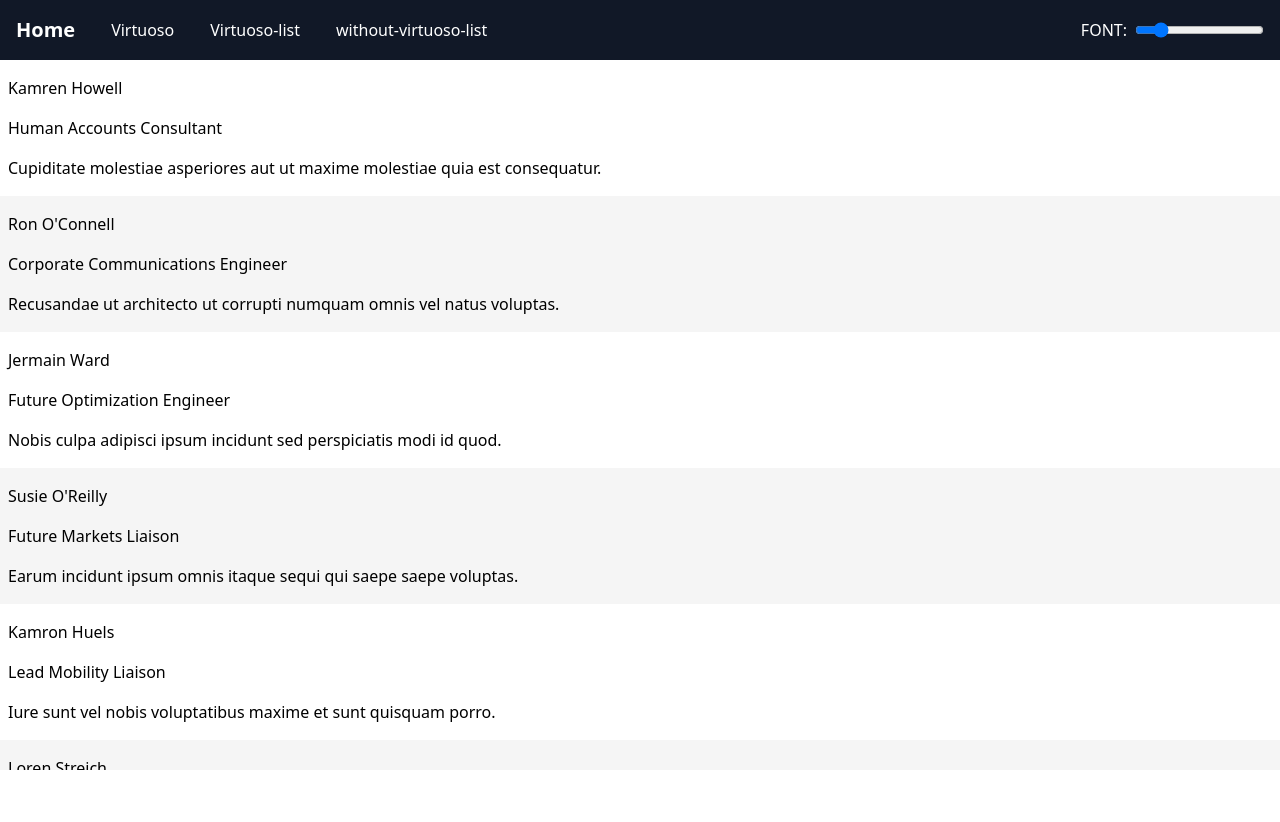
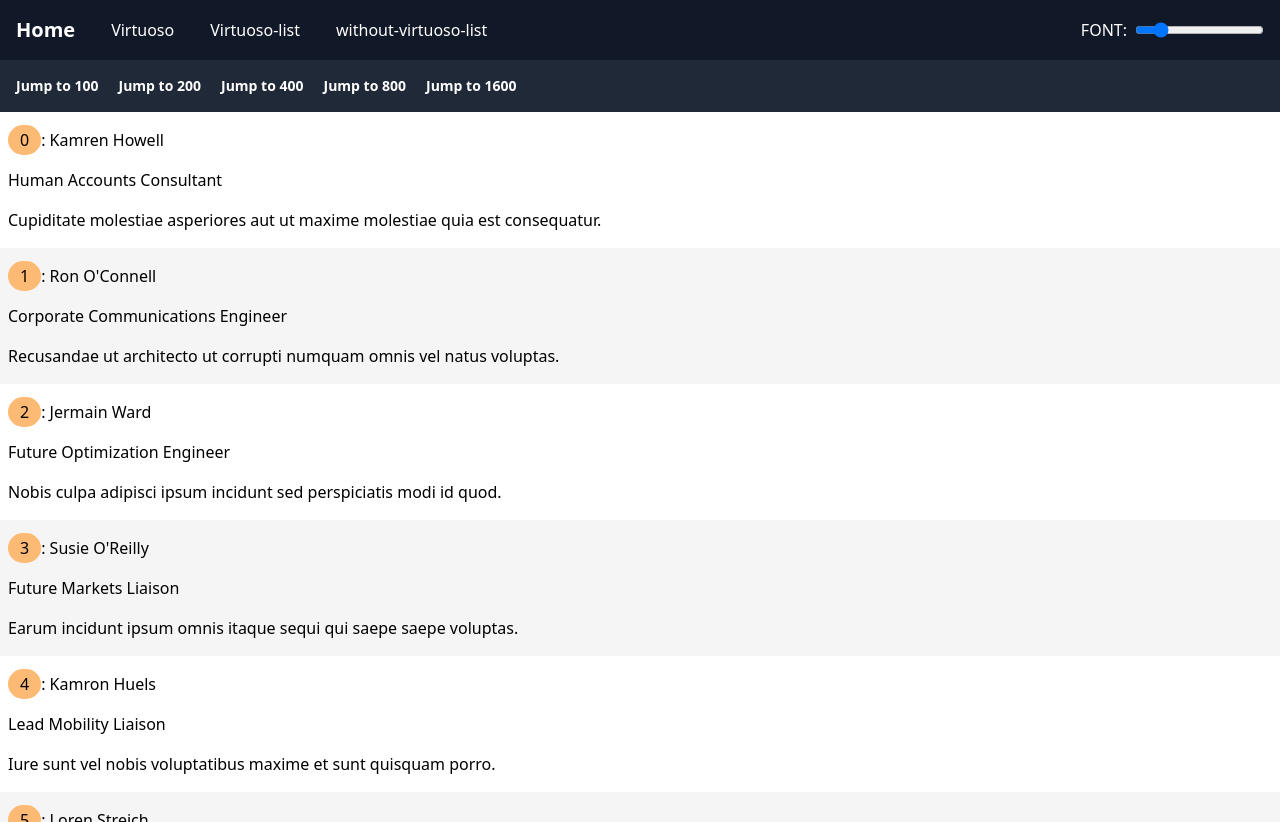
Before and after one commit to rubel-sh/nextjs-experimental-features, a Next.js app: page /virtuoso-list in a window 1280 px wide. Before the commit the page ends 800 px from the top, so only its background shows below. Built offline with nearby package versions, Linux system fonts and the light colour scheme.

Commit message:
added secondary header

```diff
--- /dev/null
+++ b/src/components/SecondaryHeader.js
@@ -0,0 +1,53 @@
+import { useGlobalContext } from "@/context/ContextProvider";
+import Link from "next/link";
+
+const SecondaryHeader = () => {
+  const { fontSize, setFontSize } = useGlobalContext();
+  return (
+    <header class="bg-gray-800 text-white p-4">
+      <nav class="container mx-auto flex items-center flex-wrap gap-5 w-full">
+        <Link
+          href="?person=100"
+          class="text-sm font-semibold hover:text-slate-200"
+        >
+          Jump to 100
+        </Link>
+        <Link
+          href="?person=200"
+          class="text-sm font-semibold hover:text-slate-200"
+        >
+          Jump to 200
+        </Link>
+        <Link
+          href="?person=400"
+          class="text-sm font-semibold hover:text-slate-200"
+        >
+          Jump to 400
+        </Link>
+        <Link
+          href="?person=800"
+          class="text-sm font-semibold hover:text-slate-200"
+        >
+          Jump to 800
+        </Link>
+        <Link
+          href="?person=1600"
+          class="text-sm font-semibold hover:text-slate-200"
+        >
+          Jump to 1600
+        </Link>
+        <div className="ml-auto flex items-center gap-x-2">
+          {/* <p>FONT: </p>
+            <input
+              type="range"
+              class=""
+              defaultValue={fontSize}
+              onChange={(e) => setFontSize(e.target.value)}
+            /> */}
+        </div>
+      </nav>
+    </header>
+  );
+};
+
+export default SecondaryHeader;
--- a/src/pages/virtuoso-list/index.js
+++ b/src/pages/virtuoso-list/index.js
@@ -1,23 +1,42 @@
+import SecondaryHeader from "@/components/SecondaryHeader";
 import { useGlobalContext } from "@/context/ContextProvider";
 import { generateUsers } from "@/utils/user";
-import React from "react";
-import {  Virtuoso } from "react-virtuoso";
+import { Virtuoso } from "react-virtuoso";
+import React, { useEffect, useMemo, useRef, useState } from "react";
+import { useRouter } from "next/router";
 
 const index = () => {
-  const {fontSize} = useGlobalContext()
+  const { fontSize } = useGlobalContext();
+  const personsList = useMemo(()=>generateUsers(2500),[]);
+  const virtuosoRef = useRef(null);
+
+  const router = useRouter();
+
+  // Move Virtuoso to the selected person point
+  useEffect(()=>{
+    if(router.query.person){
+      virtuosoRef.current.scrollToIndex({index: router.query.person, align: "start",behavior:"smooth"})
+      // setInitialTopMostItemIndexPosition(router.query.person)
+    }
+  },[router.query.person])
+
+
   return (
     <div>
+      <SecondaryHeader />
       <Virtuoso
         style={{ height: "calc(100vh - 90px)" }}
-        data={generateUsers(2500)}
+        data={personsList}
+        ref={virtuosoRef}
         itemContent={(index, user) => (
           <div
+            id={`person-${index}`}
             style={{
               backgroundColor: user.bgColor,
               padding: "1rem 0.5rem",
             }}
           >
-            <h4 style={{fontSize:fontSize+"px"}}>{user.name}</h4>
+            <h4 style={{ fontSize: fontSize + "px" }}><span className="px-3 py-1 bg-orange-300 rounded-full">{index}</span>: {user.name}</h4>
             <p style={{ marginTop: "1rem" }}>{user.jobTitle}</p>
             <div style={{ marginTop: "1rem" }}>{user.description}</div>
           </div>
@@ -27,5 +46,4 @@ const index = () => {
   );
 };
 
-
 export default index;
```
